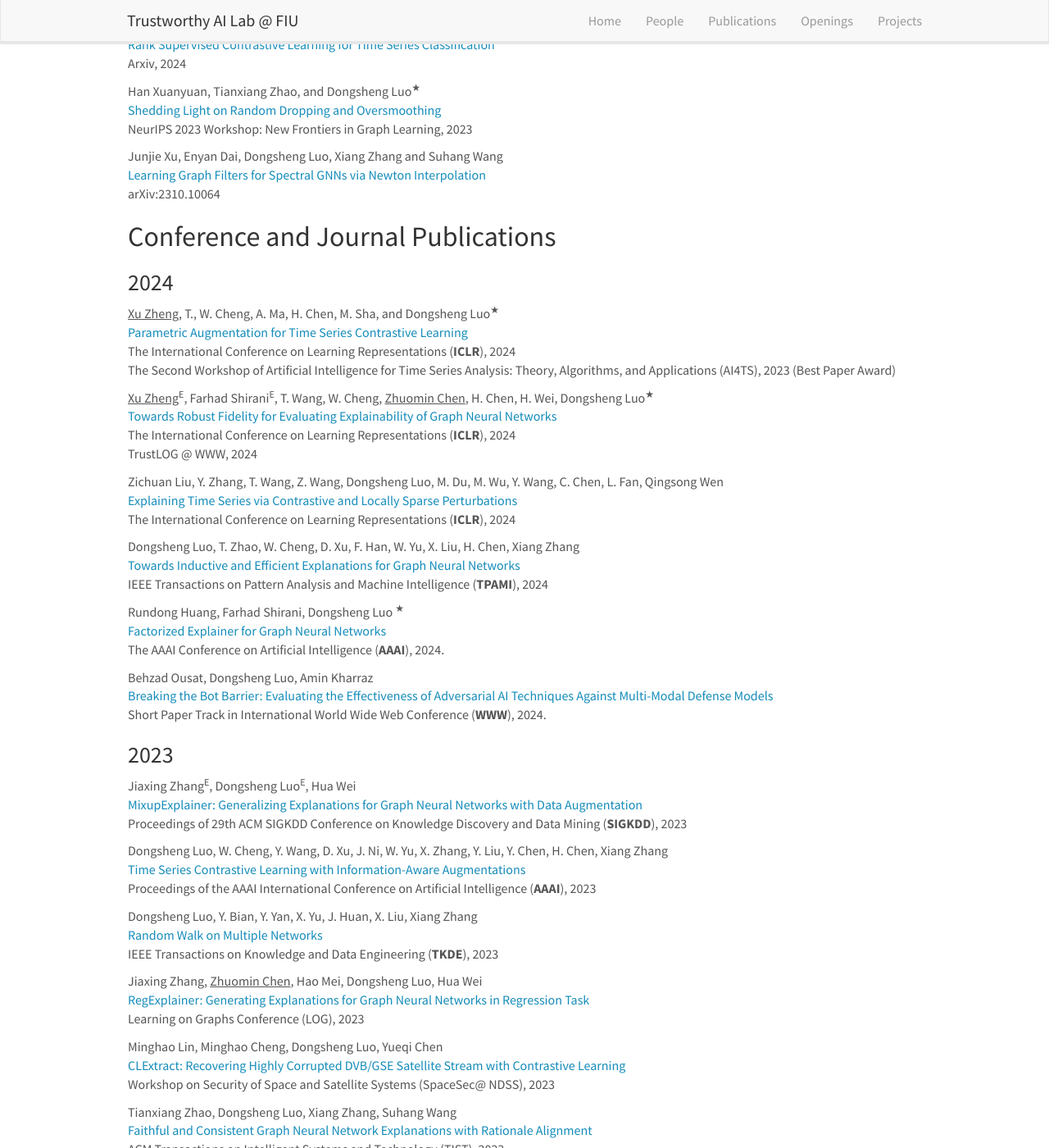
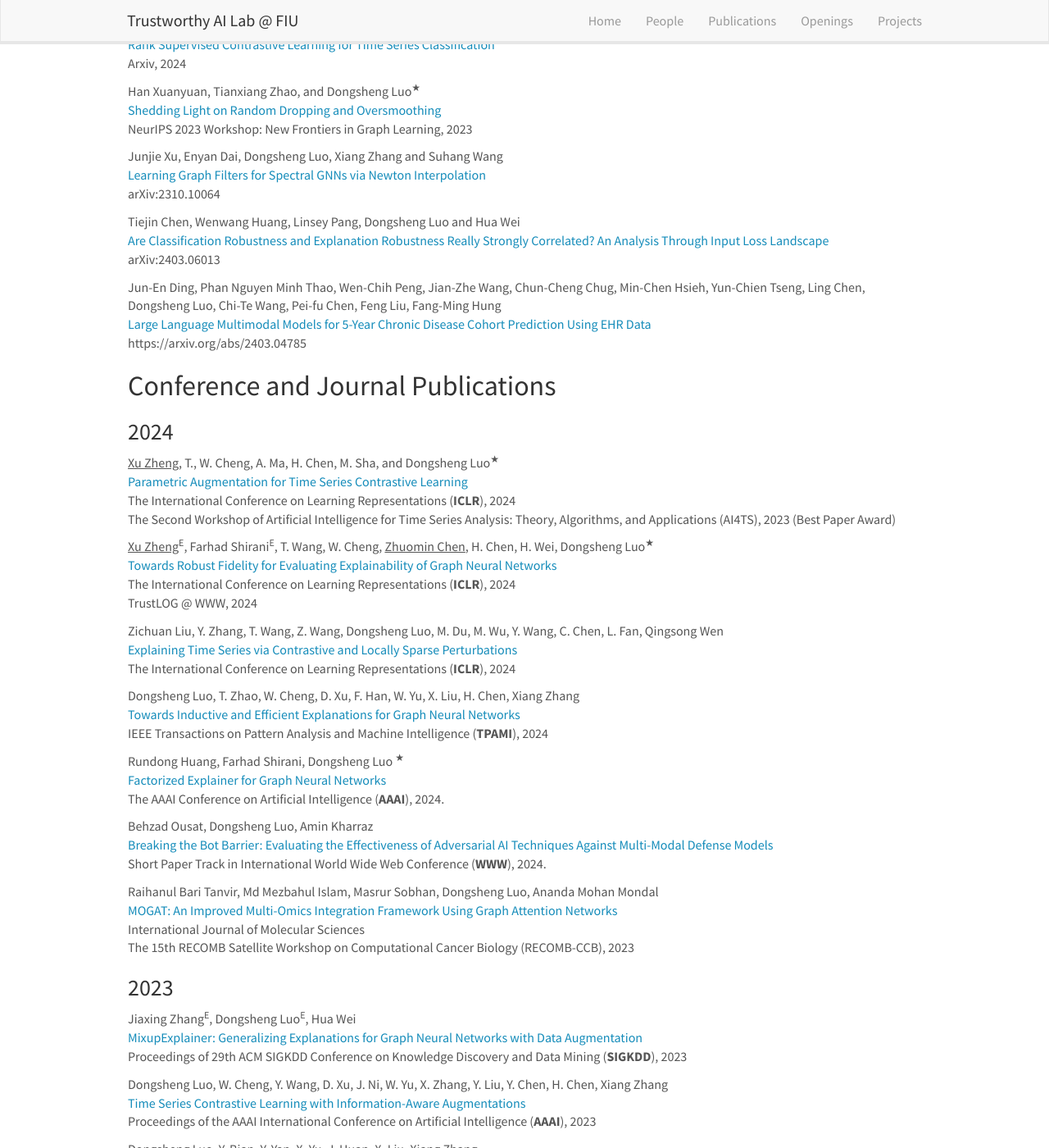
Before and after one commit to trustai4s-lab/trustai4s-lab.github.io, a Jekyll site: the page built from _pages/publications.md, in a window 1280 px wide and 1400 px high, scrolled down 395 px. Shown: the whole window at 82% size. Built offline with Jekyll 4.4.1, drawn with Linux system fonts in a browser that asks for light colours; nearby versions of some CDN libraries; some of the changed text lies outside the part shown.

Commit message:
Update publications.md

```diff
--- a/_pages/publications.md
+++ b/_pages/publications.md
@@ -33,6 +33,15 @@ Junjie Xu, Enyan Dai, Dongsheng Luo, Xiang Zhang and Suhang Wang\
 [Learning Graph Filters for Spectral GNNs via Newton Interpolation](https://arxiv.org/abs/2310.10064)\
 arXiv:2310.10064
 
+Tiejin Chen, Wenwang Huang, Linsey Pang, Dongsheng Luo and Hua Wei\
+[Are Classification Robustness and Explanation Robustness Really Strongly Correlated? An Analysis Through Input Loss Landscape](https://arxiv.org/abs/2403.06013)\
+arXiv:2403.06013
+
+Jun-En Ding, Phan Nguyen Minh Thao, Wen-Chih Peng, Jian-Zhe Wang, Chun-Cheng Chug, Min-Chen Hsieh, Yun-Chien Tseng, Ling Chen, Dongsheng Luo, Chi-Te Wang, Pei-fu Chen, Feng Liu, Fang-Ming Hung\
+[Large Language Multimodal Models for 5-Year Chronic Disease Cohort Prediction Using EHR Data](https://arxiv.org/abs/2403.04785)\
+https://arxiv.org/abs/2403.04785
+
+
 
 ## Conference and Journal Publications
 
@@ -63,6 +72,11 @@ The AAAI Conference on Artificial Intelligence (**AAAI**), 2024.
 Behzad Ousat, Dongsheng Luo, Amin Kharraz\
 [Breaking the Bot Barrier: Evaluating the Effectiveness of Adversarial AI Techniques Against Multi-Modal Defense Models]()\
 Short Paper Track in International World Wide Web Conference (**WWW**), 2024.
+
+Raihanul Bari Tanvir, Md Mezbahul Islam, Masrur Sobhan, Dongsheng Luo, Ananda Mohan Mondal\
+[MOGAT: An Improved Multi-Omics Integration Framework Using Graph Attention Networks]()\
+International Journal of Molecular Sciences\
+The 15th RECOMB Satellite Workshop on Computational Cancer Biology (RECOMB-CCB), 2023
 
 ### 2023
 
@@ -98,15 +112,11 @@ Tianxiang Zhao, Dongsheng Luo, Xiang Zhang, Suhang Wang\
 [Towards Faithful and Consistent Explanations for Graph Neural Networks]()\
 Proceedings of the Sixteenth ACM International Conference on Web Search and Data Mining (WSDM), 2023
 
-Raihanul Bari Tanvir, Md Mezbahul Islam, Masrur Sobhan, Dongsheng Luo, Ananda Mohan Mondal\
-[MOGAT: An Improved Multi-Omics Integration Framework Using Graph Attention Networks]()\
-The 15th RECOMB Satellite Workshop on Computational Cancer Biology (RECOMB-CCB), 2023.
-
 Huaisheng Zhu, Dongsheng Luo, Xianfeng Tang, Junjie Xu, Hui Liu, Suhang Wang\
 [Self-Explainable Graph Neural Networks for Link Prediction]()\
 Arxiv, 2023
 
-### 2022
+### 2022 and Before
 
 Dongsheng Luo, Shuai Ma, Yaowei Yan, Chunming Hu, Xiang Zhang, and Jinpeng Huai\
 [A Collective Approach to Scholar Name Disambiguation](https://ieeexplore.ieee.org/document/9147044)\
```
Also changed, not shown: other parts of _pages/publications.md (+0 -10 lines).
